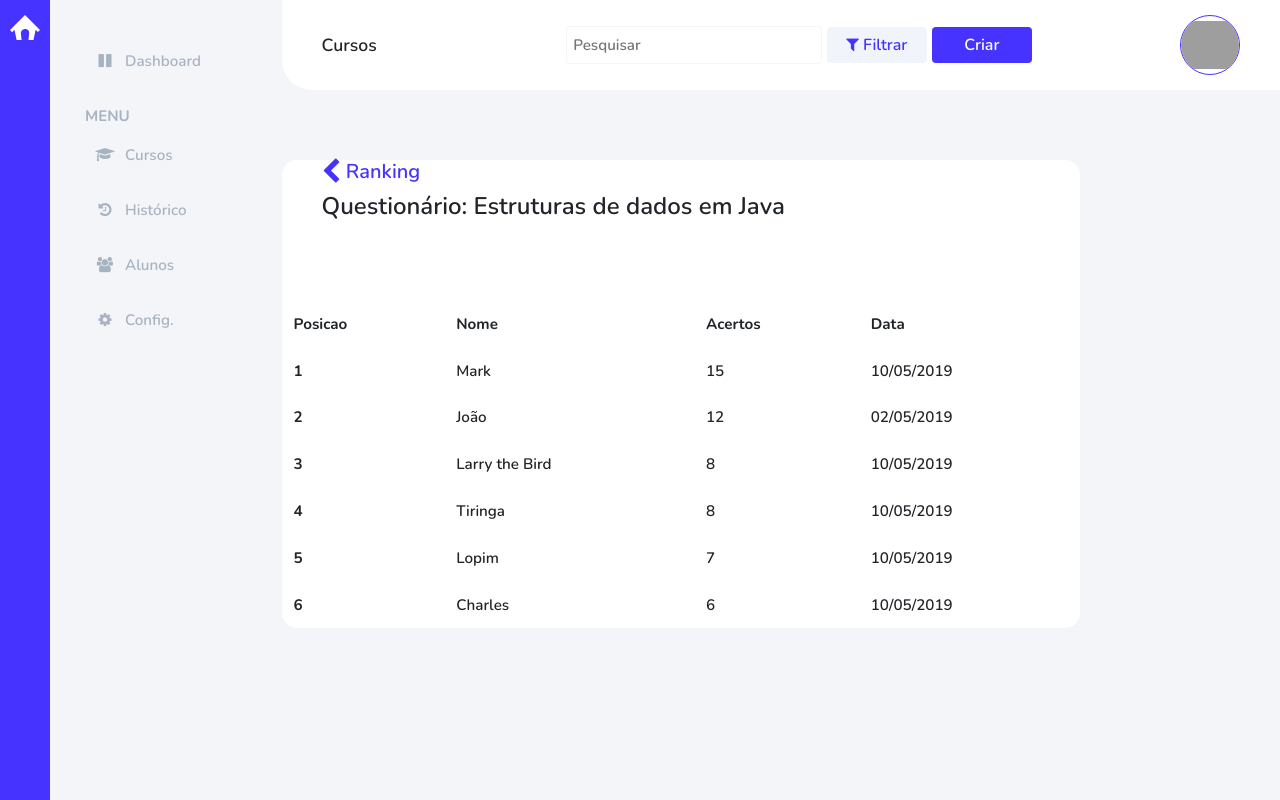
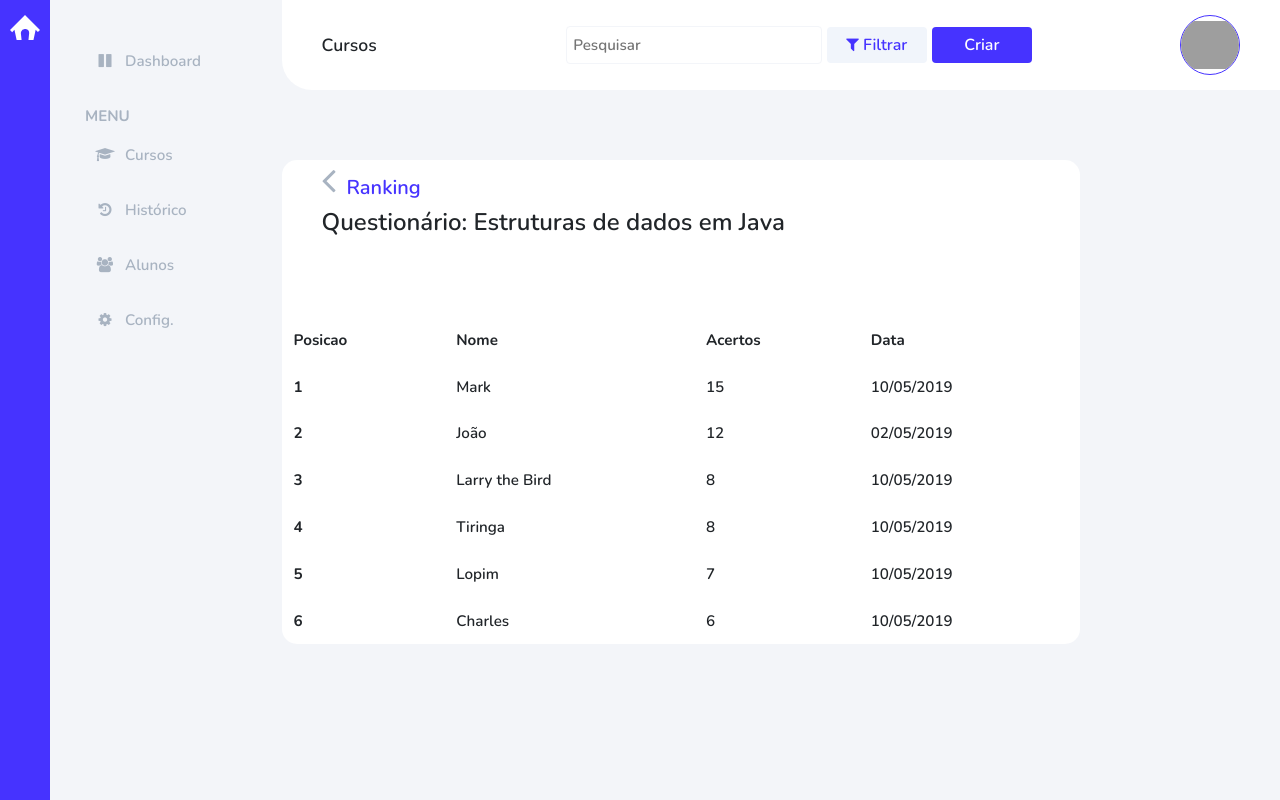
Before and after one commit to andrews-felipe/Usabilidade, an Angular app in the folder kahoot/: page /ranking in a window 1280 px wide. Built offline with nearby package versions, Linux system fonts and the light colour scheme; grey boxes are pictures that could not be loaded.

Commit message:
Add files via upload

```diff
--- a/kahoot/src/app/criar-curso/criar-curso.component.css
+++ b/kahoot/src/app/criar-curso/criar-curso.component.css
@@ -4,6 +4,9 @@
   margin-left: unset;
   height: 100pc;
   margin-top: -4.0pc;
+}
+.fa-2x{
+  color: #4633FF;
 }
 .bg-light {
   background-color: white;
@@ -27,6 +30,7 @@
 }
 .text-primary{
   margin-left: 5%;
+  color: #4633FF !important;
 }
 .text-left{
   margin-left: 5%;
--- a/kahoot/src/app/criar-curso/criar-curso.component.html
+++ b/kahoot/src/app/criar-curso/criar-curso.component.html
@@ -1,14 +1,14 @@
 <div class="criar-curso">
-  <h5 class="text-primary"><a class="text-primary" href="#"><i class="fa fa-chevron-left fa-lg" aria-hidden="true"></i></a>&nbsp;Criar Curso</h5>
+  <h5 class="text-primary"><a routerLink="/painel-gestor"><i class="fa fa-angle-left fa-2x" aria-hidden="true"></i></a>&nbsp;&nbsp;Criar Curso</h5>
   <h5 class="text-left">Nome do Curso:</h5>
   <input type="text" class="form-control" aria-label="Text input with dropdown button">
   <div class="questoes">
     <h6>1-Quais os tipos de forma que garante a separação por camada na aplicação
-      <a href="#"><img src="https://icon-icons.com/icons2/390/PNG/32/trash-can_38501.png"></a>
-	  <a href="#"><img src="https://icon-icons.com/icons2/1558/PNG/32/353430-checkbox-edit-pen-pencil_107516.png"></a></h6>
+      <a href="#"><i class="fa fa-pencil-square-o fa-lg" aria-hidden="true"></i></a>
+	  <a href="#"><i class="fa fa-trash fa-lg" aria-hidden="true"></i></a></h6>
 	<h6>2-Quais são os tipos de dados
-	<a href="#"><img src="https://icon-icons.com/icons2/390/PNG/32/trash-can_38501.png"></a>
-	<a href="#"><img src="https://icon-icons.com/icons2/1558/PNG/32/353430-checkbox-edit-pen-pencil_107516.png"></a></h6>
+	<a href="#"><i class="fa fa-pencil-square-o fa-lg" aria-hidden="true"></i></a>
+	<a href="#"><i class="fa fa-trash fa-lg" aria-hidden="true"></i></a></h6>
       <button type="button" class="btn btn-primary" data-toggle="modal" data-target="#exampleModal">Adicionar Nova Questão</button>
     </div>
   </div>
--- a/kahoot/src/app/ranking/ranking.component.html
+++ b/kahoot/src/app/ranking/ranking.component.html
@@ -1,6 +1,6 @@
   <div class="ranking">
    <div class="titles">
-      <h5 class="text"><a class="text" routerLink="/painel-gestor"><i class="fa fa-chevron-left fa-lg" aria-hidden="true"></i></a>&nbsp;Ranking</h5>
+      <h5 class="text"><a routerLink="/painel-gestor"><i class="fa fa-angle-left fa-2x" aria-hidden="true"></i></a>&nbsp;&nbsp;Ranking</h5>
       <h4>Questionário: Estruturas de dados em Java</h4>
     </div>
     <table class="table table-borderless">
```
